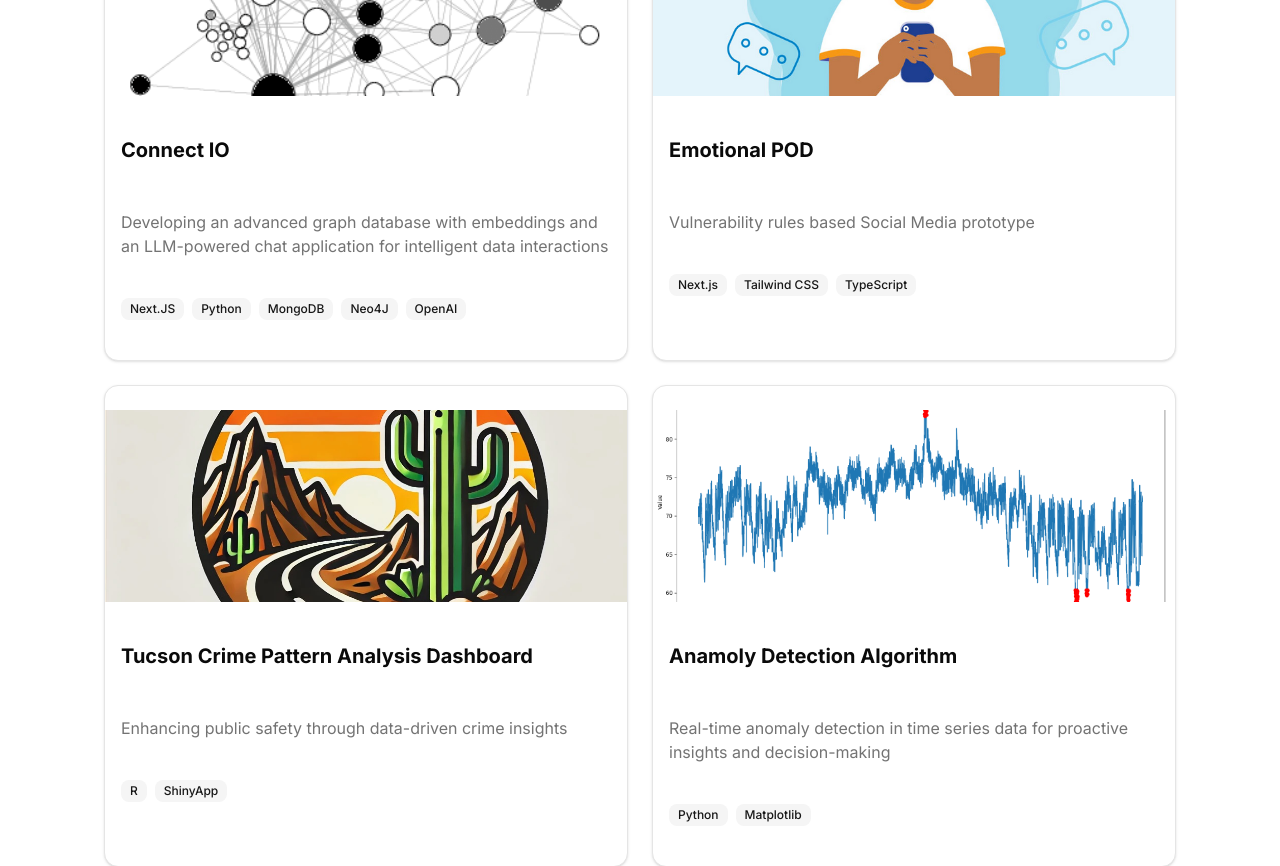
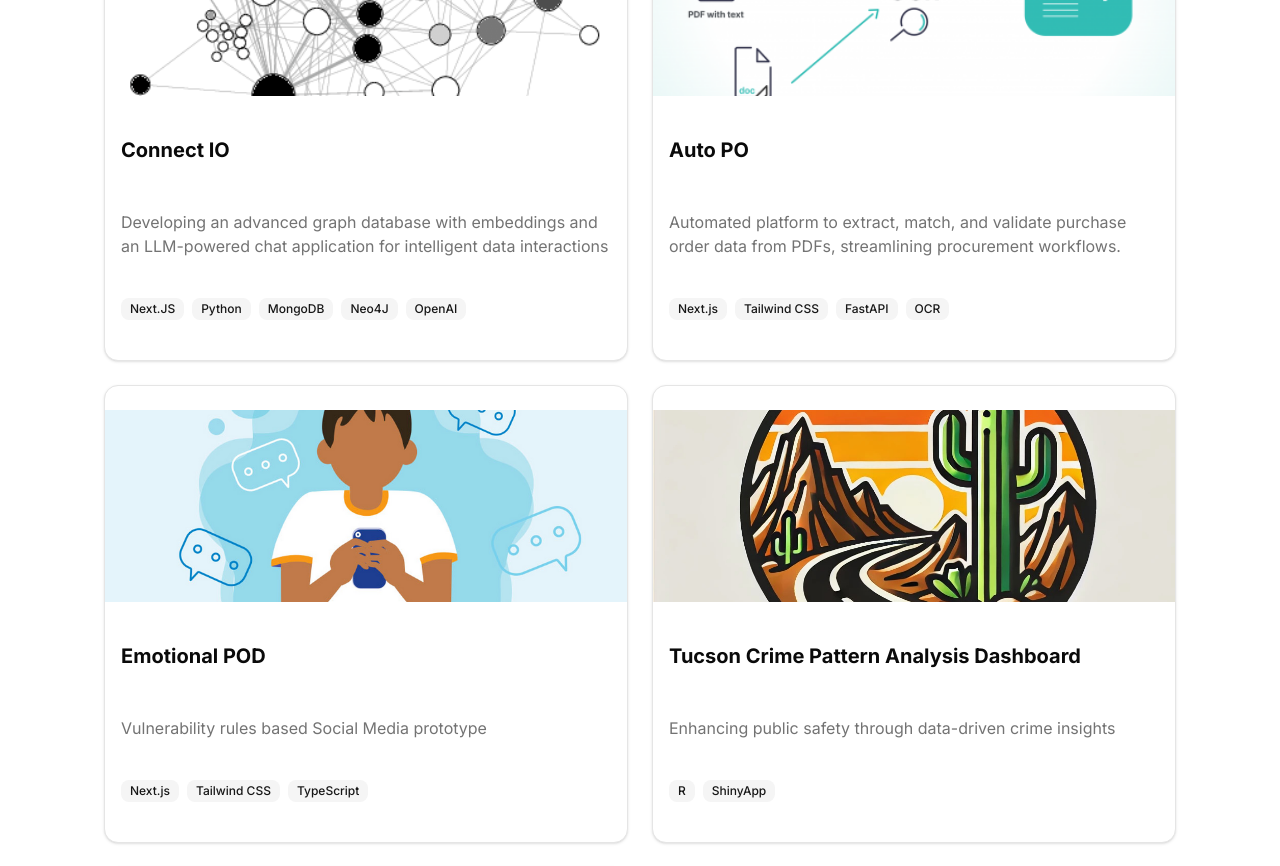
Before and after one commit to HitarthBharad/hitarthbharad, a Next.js app: page / in a window 1280 px wide. Shown: the part 1000-1866 px from the top of the page. Built offline with nearby package versions, Linux system fonts and the light colour scheme.

Commit message:
Resume Update

```diff
--- a/app/page.tsx
+++ b/app/page.tsx
@@ -99,6 +99,13 @@ export default function Home() {
                 link="https://connect-io-rust.vercel.app/"
               />
               <ProjectCard
+                title="Auto PO"
+                description="Automated platform to extract, match, and validate purchase order data from PDFs, streamlining procurement workflows."
+                tags={["Next.js", "Tailwind CSS", "FastAPI", "OCR"]}
+                image="/ocr.png?height=300&width=500"
+                link="https://emotional-pod.vercel.app/"
+              />
+              <ProjectCard
                 title="Emotional POD"
                 description="Vulnerability rules based Social Media prototype"
                 tags={["Next.js", "Tailwind CSS", "TypeScript"]}
@@ -119,6 +126,7 @@ export default function Home() {
                 image="/ana-detect.png?height=300&width=500"
                 link="https://github.com/HitarthBharad/anomaly-detection"
               />
+
             </div>
           </section>
 
```
Also changed, not shown: public/ocr.png (added), 1 other file (tests, documents, lock files or other folders).
